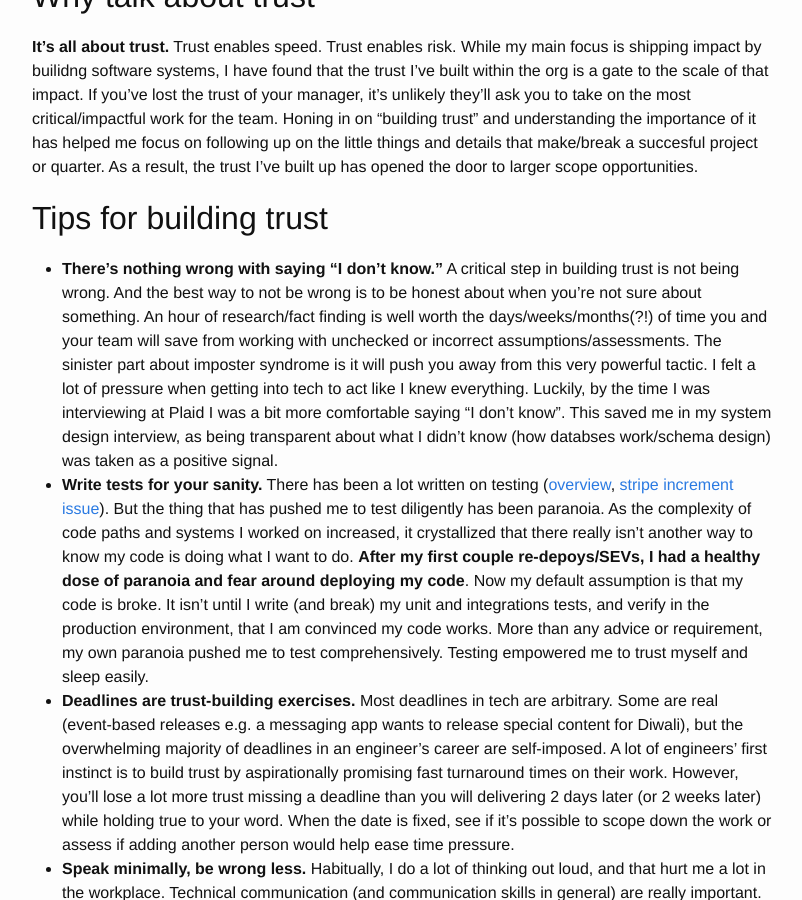
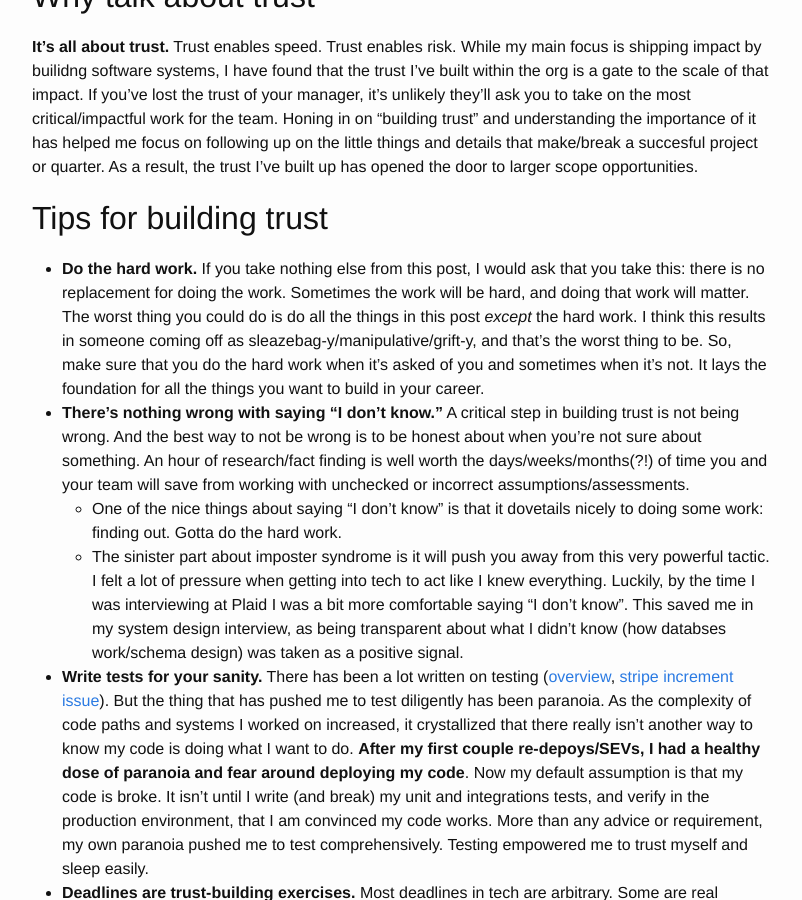
Before and after one commit to rayraycano/rayraycano.github.io, a Jekyll site: the page built from _posts/2022-04-25-tech-reflections.markdown, in a window 1280 px wide and 900 px high, scrolled down 366 px. Shown: the whole window, without its empty margins (238-1040 px from the left). Built offline with Jekyll 4.4.1, drawn with Linux system fonts in a browser that asks for light colours; comment, search, counter and statistics services are not loaded.

Commit message:
hard work part

```diff
--- a/_posts/2022-04-25-tech-reflections.markdown
+++ b/_posts/2022-04-25-tech-reflections.markdown
@@ -14,7 +14,10 @@ After 4+ years of working as a Software Engineer at a tech company, there's been
 **It's all about trust.** Trust enables speed. Trust enables risk. While my main focus is shipping impact by builidng software systems, I have found that the trust I've built within the org is a gate to the scale of that impact. If you've lost the trust of your manager, it's unlikely they'll ask you to take on the most critical/impactful work for the team. Honing in on "building trust" and understanding the importance of it has helped me focus on following up on the little things and details that make/break a succesful project or quarter. As a result, the trust I've built up has opened the door to larger scope opportunities.
 
 ## Tips for building trust
-* **There's nothing wrong with saying "I don't know."** A critical step in building trust is not being wrong. And the best way to not be wrong is to be honest about when you're not sure about something. An hour of research/fact finding is well worth the days/weeks/months(?!) of time you and your team will save from working with unchecked or incorrect assumptions/assessments. The sinister part about imposter syndrome is it will push you away from this very powerful tactic. I felt a lot of pressure when getting into tech to act like I knew everything. Luckily, by the time I was interviewing at Plaid I was a bit more comfortable saying "I don't know". This saved me in my system design interview, as being transparent about what I didn't know (how databses work/schema design) was taken as a positive signal.
+* **Do the hard work.** If you take nothing else from this post, I would ask that you take this: there is no replacement for doing the work. Sometimes the work will be hard, and doing that work will matter. The worst thing you could do is do all the things in this post *except* the hard work. I think this results in someone coming off as sleazebag-y/manipulative/grift-y, and that's the worst thing to be. So, make sure that you do the hard work when it's asked of you and sometimes when it's not. It lays the foundation for all the things you want to build in your career.
+* **There's nothing wrong with saying "I don't know."** A critical step in building trust is not being wrong. And the best way to not be wrong is to be honest about when you're not sure about something. An hour of research/fact finding is well worth the days/weeks/months(?!) of time you and your team will save from working with unchecked or incorrect assumptions/assessments.
+  * One of the nice things about saying "I don't know" is that it dovetails nicely to doing some work: finding out. Gotta do the hard work.
+  * The sinister part about imposter syndrome is it will push you away from this very powerful tactic. I felt a lot of pressure when getting into tech to act like I knew everything. Luckily, by the time I was interviewing at Plaid I was a bit more comfortable saying "I don't know". This saved me in my system design interview, as being transparent about what I didn't know (how databses work/schema design) was taken as a positive signal.
 * **Write tests for your sanity.** There has been a lot written on testing ([overview](https://www.atlassian.com/continuous-delivery/software-testing/types-of-software-testing), [stripe increment issue](https://increment.com/testing/)). But the thing that has pushed me to test diligently has been paranoia. As the complexity of code paths and systems I worked on increased, it crystallized that there really isn't another way to know my code is doing what I want to do. **After my first couple re-depoys/SEVs, I had a healthy dose of paranoia and fear around deploying my code**. Now my default assumption is that my code is broke. It isn't until I write (and break) my unit and integrations tests, and verify in the production environment, that I am convinced my code works. More than any advice or requirement, my own paranoia pushed me to test comprehensively. Testing empowered me to trust myself and sleep easily.
 * **Deadlines are trust-building exercises.** Most deadlines in tech are arbitrary. Some are real (event-based releases e.g. a messaging app wants to release special content for Diwali), but the overwhelming majority of deadlines in an engineer's career are self-imposed. A lot of engineers' first instinct is to build trust by aspirationally promising fast turnaround times on their work. However, you'll lose a lot more trust missing a deadline than you will delivering 2 days later (or 2 weeks later) while holding true to your word. When the date is fixed, see if it's possible to scope down the work or assess if adding another person would help ease time pressure.
 * **Speak minimally, be wrong less.** Habitually, I do a lot of thinking out loud, and that hurt me a lot in the workplace. Technical communication (and communication skills in general) are really important. We only get so much synchronous time with each other, and less so with higher leverage folks (tech leads, managers, CTOs, etc.), and thus the skill of succinctly and effectively communicating thoughts becomes critical to making the most of everyone's time. One huge step in communicating more effectively for me was to be cognizant of what I was saying. Lowering my signal/noise ratio (I am very noisy, colloquially and info-theoretically) helped me make more out of mentor/mentee meetings and gain the trust of other technical leaders. Now I'm in the habit of considering the precision/scope of my language before saying anything.
```
